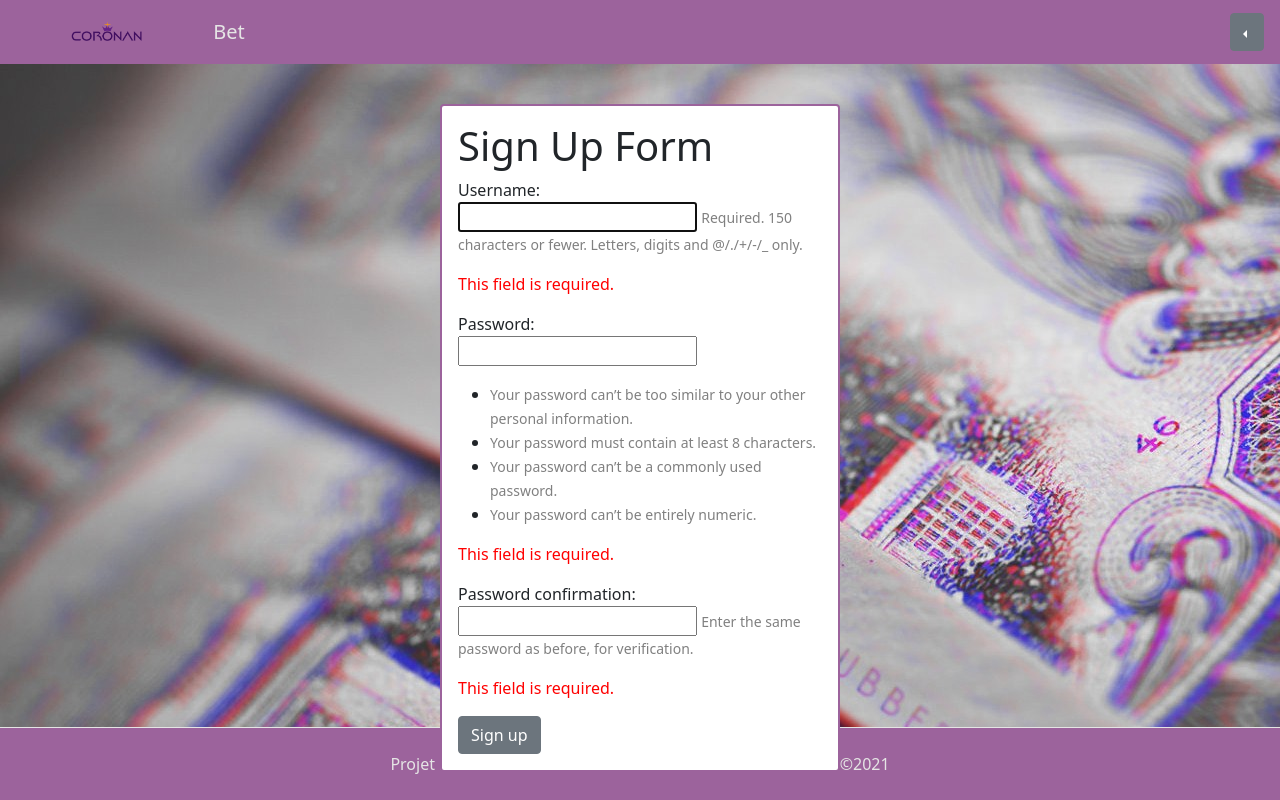
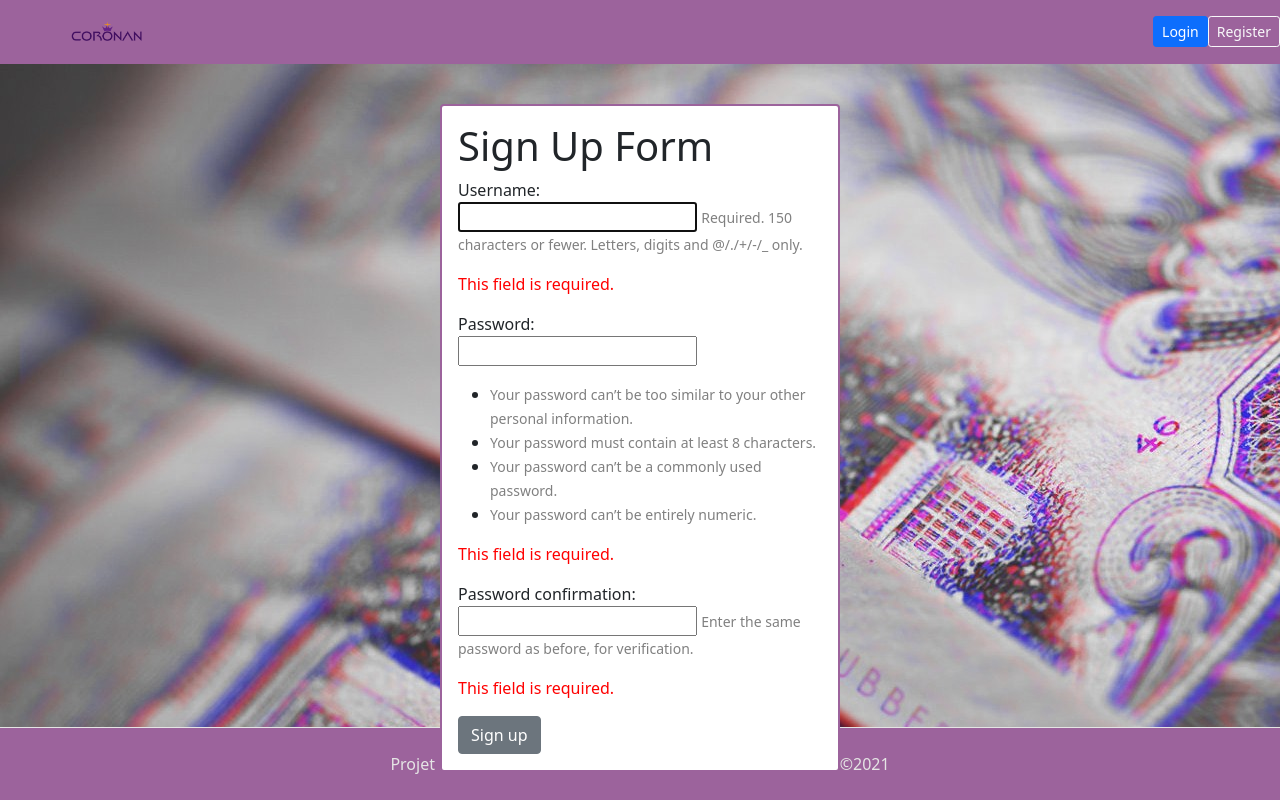
Before and after one commit to HE-Arc/Coronan, a Django app: page /signUp/ in a window 1280 px wide. Run offline with Django 3.2, Linux system fonts and the light colour scheme; grey boxes labelled with a size stand in for pictures from a placeholder-image service; some libraries are stand-ins or nearby versions.

Commit message:
logout added with diffrent headers if authenticated

```diff
--- a/coronanapp/templates/header.html
+++ b/coronanapp/templates/header.html
@@ -2,12 +2,13 @@
 
     <nav class="navbar navbar-expand-lg navbar-light" style="background-color: rgb(156, 99, 156); ">
         {% load static %}
-        <img src=" {% static 'coronanapp/images/coronan.png' %}" alt="My image" width="5%" height="5%">
+        <a class="col-md-2 col-md-offset-3 text-center col" href="/">
+            <img src=" {% static 'coronanapp/images/coronan.png' %}" alt="My image"  width="40%" height="20%">
+        </a>
         <div class="d-flex flex-grow-1">
             <span class="w-100 d-lg-none d-block">
                 <!-- hidden spacer to center brand on mobile -->
             </span>
-            <a class="navbar-brand d-none d-lg-inline-block" href="#"> Bet </a>
             <a class="navbar-brand-two mx-auto d-lg-none d-inline-block" href="#">
                 <img src="//placehold.it/40?text=LOGO" alt="logo">
             </a>
@@ -20,10 +21,10 @@
         <div class="collapse navbar-collapse flex-grow-1 text-right" id="myNavbar">
             <ul class="navbar-nav ms-auto flex-nowrap">
                 <li class="nav-item">
-                    <button type="button" class="btn btn-primary btn-sm">Login</button>
+                    <button type="button" class="btn btn-primary btn-sm" onclick="location.href = '/login/';">Login</button>
                 </li>
                 <li class="nav-item">
-                    <button type="button" class="btn btn-outline-light btn-sm">Register</button>
+                    <button type="button" class="btn btn-outline-light btn-sm" onclick="location.href = '/signUp/';">Register</button>
                 </li>
             </ul>
         </div>
--- a/coronanapp/templates/headerLogged.html
+++ b/coronanapp/templates/headerLogged.html
@@ -26,6 +26,7 @@
                 <li><a class="dropdown-item" href="/profile/">Profile</a></li>
                 <li><a class="dropdown-item" href="/bets/">Bet</a></li>
                 <li><a class="dropdown-item" href="/addFunds/">Funds</a></li>
+                <li><a class="dropdown-item" href="/logout/">Logout</a></li>
             </ul>
         </div>
     </nav>
--- a/coronanapp/templates/login.html
+++ b/coronanapp/templates/login.html
@@ -13,7 +13,11 @@
 
 <body>
 
-  {% include "headerLogged.html" %}
+  {% if user.is_authenticated %}
+    {% include "headerLogged.html" %}
+  {% else %}
+    {% include "header.html" %}
+  {% endif %}
 
 
   <div class="centered">
--- a/coronanapp/templates/sign_up.html
+++ b/coronanapp/templates/sign_up.html
@@ -13,7 +13,11 @@
 
 <body>
 
-  {% include "headerLogged.html" %}
+  {% if user.is_authenticated %}
+    {% include "headerLogged.html" %}
+  {% else %}
+    {% include "header.html" %}
+  {% endif %}
 
 
   <div class="centered">
--- a/coronanapp/urls.py
+++ b/coronanapp/urls.py
@@ -9,4 +9,5 @@ urlpatterns = [
     path('login/', views.login_user, name='login'),
     path('addBet/', views.add_bet, name='add_bet'),
     path('bets/', views.bets, name='bets'),
+    path('logout/', views.logout_user, name='logout'),
 ]
--- a/coronanapp/views.py
+++ b/coronanapp/views.py
@@ -1,5 +1,5 @@
 from django.shortcuts import render
-from django.contrib.auth import authenticate, login
+from django.contrib.auth import authenticate, login, logout
 from django.contrib.auth.models import User
 from .models import Profile, Bet
 from .forms import BetForm, FundsForm
@@ -8,6 +8,7 @@ from django.http import HttpResponse
 from django import forms
 from django.contrib.auth.forms import UserCreationForm, AuthenticationForm
 from django.shortcuts import redirect
+from datetime import date
 
 # Create your views here.
 def home(request):
@@ -66,6 +67,10 @@ def login_user(request):
         messages.error(request,"Invalid username or password.")
     return render(request, 'login.html', context={'form': form})
 
+def logout_user(request):
+    logout(request)
+    return redirect('/login/')
+
 def add_bet(request):
     if request.method == 'POST':
         form = BetForm(request.POST)
@@ -73,7 +78,7 @@ def add_bet(request):
         if form.is_valid():
             cases = form.cleaned_data.get('cases')
             sum = form.cleaned_data.get('sum')
-            bet = Bet(moneyBet=sum, cases=cases, user=request.user, status="Pending...")
+            bet = Bet(moneyBet=sum, cases=cases, user=request.user, status="Pending...", date=date.today().strftime('%Y-%m-%d'))
             bet.save()
             return redirect('/bets/')
 
```
Also changed, not shown: coronanapp/templates/home.html (+5 -3 lines).
